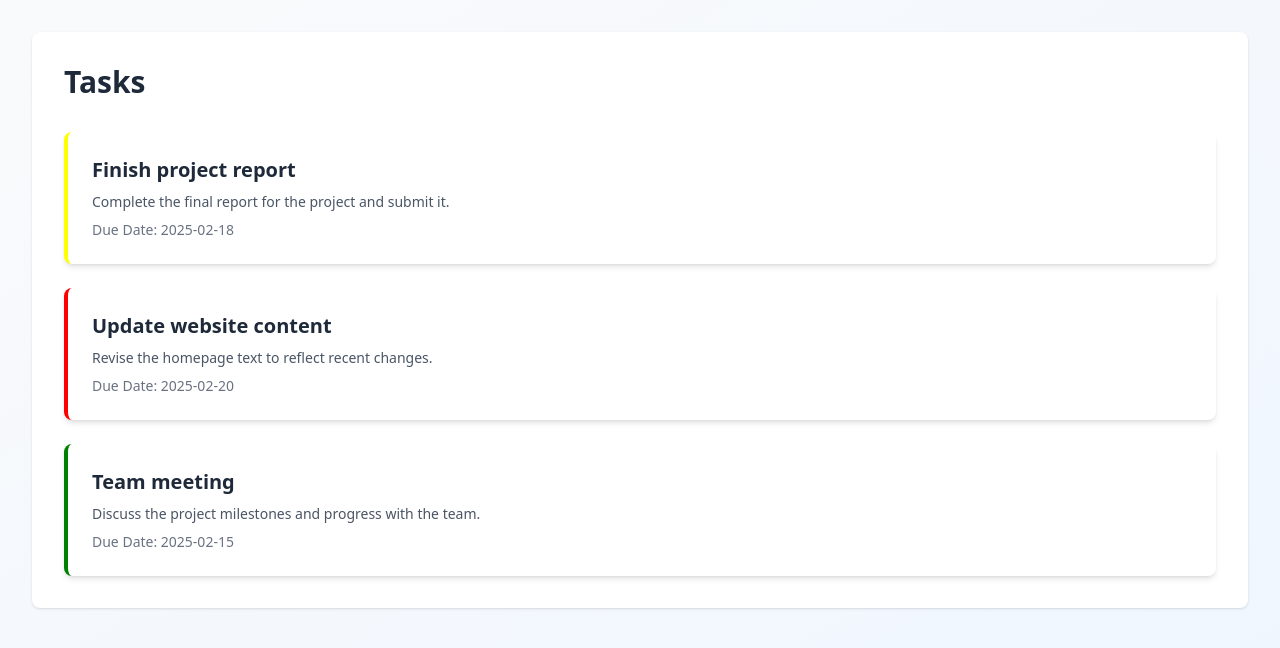
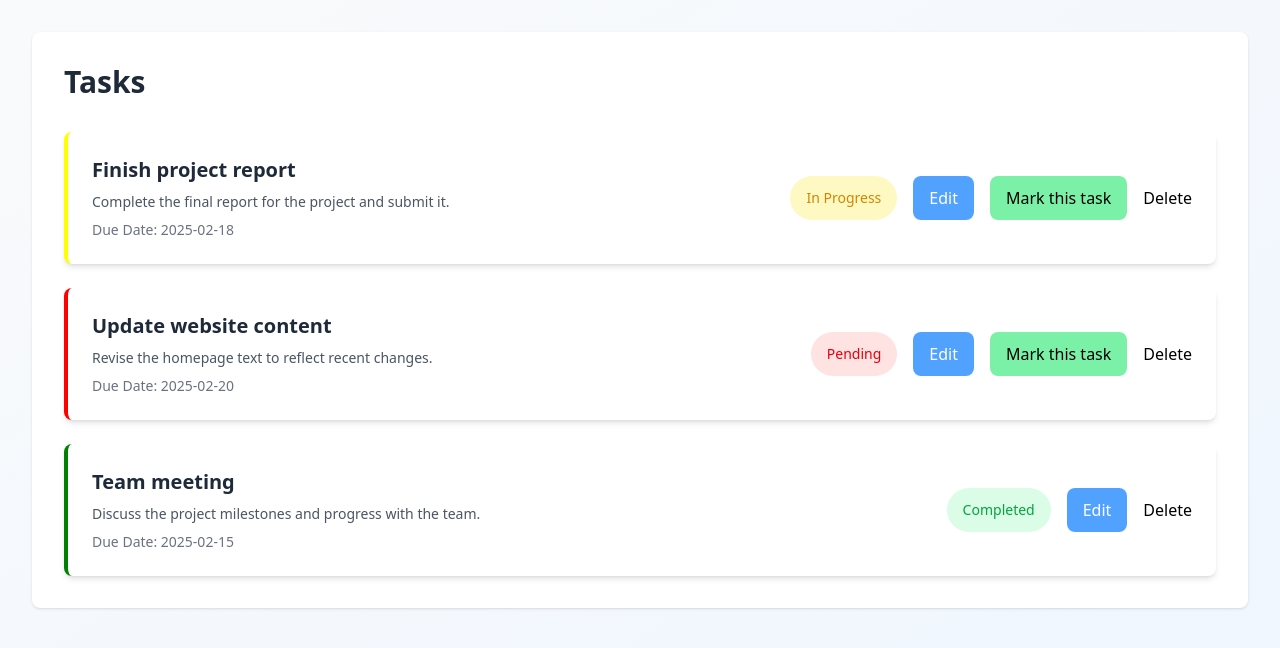
Before and after one commit to Aswin314/dashboard, a Next.js app: page /dashboard/tasks in a window 1280 px wide. Shown: the top 648 px of the page. Built offline with nearby package versions, Linux system fonts and the light colour scheme.

Commit message:
task completed

```diff
--- a/app/dashboard/tasks/page.tsx
+++ b/app/dashboard/tasks/page.tsx
@@ -30,8 +30,7 @@ const page = () => {
                 <h1 className="text-3xl font-bold text-gray-800 mb-8">Tasks</h1>
                 <section className="space-y-6">
                     {tasks.map((task) => (
-                        <div key={task.id} className="flex items-center justify-between bg-white rounded-lg
-              shadow-md p-6 border-l-4"  style={{
+                        <div key={task.id} className="flex items-center justify-between bg-white rounded-lg shadow-md p-6 border-l-4" style={{
                             borderColor:
                                 task.status === "Completed"
                                     ? "green"
@@ -48,6 +47,20 @@ const page = () => {
                                     Due Date: {task.dueDate}
                                 </p>
                             </div>
+                            <section className=' flex space-x-4'>
+                                <span className={`px-4 py-3 text-center text-sm rounded-full ${task.status === "Completed"
+                                    ? "bg-green-100 text-green-600"
+                                    : task.status === "In Progress"
+                                        ? "bg-yellow-100 text-yellow-600"
+                                        : "bg-red-100 text-red-600"
+                                    }`}>{task.status}</span>
+                                <button className="px-4 py-2 text-white bg-blue-400 rounded-lg cursor-pointer hover:bg-blue-700 transition-colors">Edit</button>
+                                {task.status !== "Completed" && (
+                                    <button className='bg-green-300  hover:bg-green-500  rounded-lg px-4 py-2'>Mark this task</button>
+                                )}
+                                <button>Delete</button>
+                            </section>
+
                         </div>
                     ))}
                 </section>
```
Also changed, not shown: app/globals.css (line endings or trailing spaces). Lines whose indentation alone changed are shown as unchanged.
